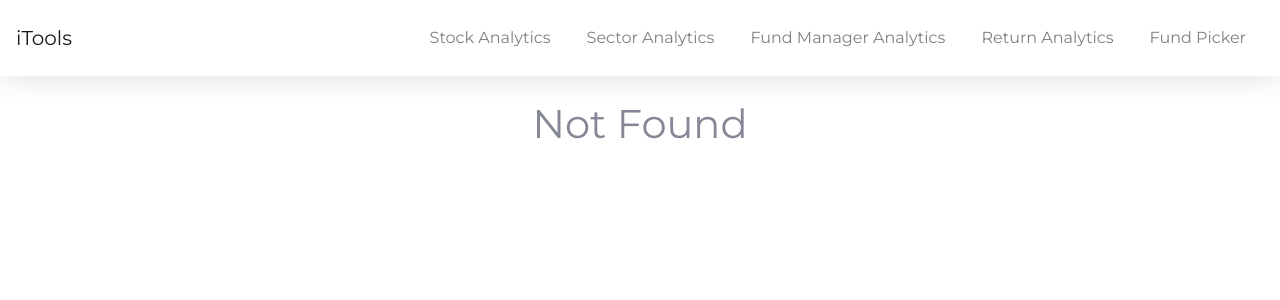
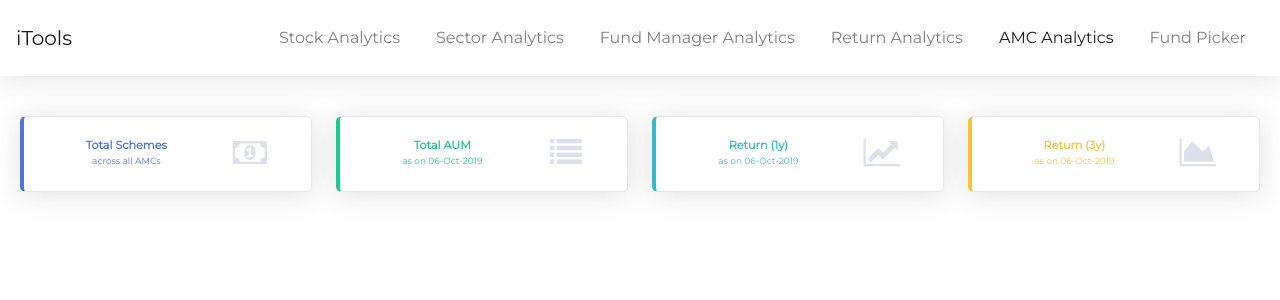
Before and after one commit to ravikiranacharya/itools-client, a React (Create React App) app: page /amc-analytics in a window 1280 px wide. Before the commit this address led to /not-found. Shown: the top 300 px of the page. Built offline with nearby package versions, Linux system fonts and the light colour scheme.

Commit message:
Added amc Analytics component

```diff
--- a/src/App.js
+++ b/src/App.js
@@ -10,6 +10,7 @@ import ReturnAnalytics from "./components/returnanalysis/returnAnalytics";
 import NotFound from "./components/notFound";
 
 import "./App.css";
+import AMCAnalytics from "./components/amcanalytics/amcAnalytics";
 
 class App extends Component {
   render() {
@@ -26,6 +27,7 @@ class App extends Component {
               component={FundManagerAnalytics}
             />
             <Route path="/return-analytics" component={ReturnAnalytics} />
+            <Route path="/amc-analytics" component={AMCAnalytics} />
             <Route path="/not-found" component={NotFound} />
             <Redirect from="/" exact to="/stock-analytics" />
             <Redirect to="/not-found" />
--- /dev/null
+++ b/src/components/amcanalytics/amcAnalytics.jsx
@@ -0,0 +1,11 @@
+import React, { Component } from "react";
+import AMCOverview from "./amcOverview";
+
+class AMCAnalytics extends Component {
+  state = {};
+  render() {
+    return <AMCOverview></AMCOverview>;
+  }
+}
+
+export default AMCAnalytics;
--- /dev/null
+++ b/src/components/amcanalytics/amcOverview.jsx
@@ -0,0 +1,66 @@
+import React, { Component } from "react";
+import Box from "./../common/box";
+
+class AMCOverview extends Component {
+  state = {};
+  render() {
+    return (
+      <div className="row p-2">
+        <div className="col-md-6 col-lg-3 col-sm-6 col-12 pb-sm-2 py-2">
+          <Box
+            highlight="primary"
+            icon="fa-money"
+            title={
+              <React.Fragment>
+                <div>Total Schemes</div>
+                <div className="text-grey-50 small">across all AMCs</div>
+              </React.Fragment>
+            }
+            // value={schemesCount}
+          />
+        </div>
+        <div className="col-md-6 col-lg-3 col-sm-6 col-12 pb-sm-2 py-2">
+          <Box
+            highlight="success"
+            icon="fa-list"
+            title={
+              <React.Fragment>
+                <div>Total AUM</div>
+                <div className="text-grey-50 small">as on 06-Oct-2019</div>
+              </React.Fragment>
+            }
+            // value={aum + aumDenomination}
+          />
+        </div>
+        <div className="col-md-6 col-lg-3 col-sm-6 col-12 pb-sm-2 py-2">
+          <Box
+            highlight="info"
+            icon="fa-line-chart"
+            title={
+              <React.Fragment>
+                <div>Return (1y)</div>
+                <div className="text-grey-50 small">as on 06-Oct-2019</div>
+              </React.Fragment>
+            }
+            // value={topInvestor.investedAmount + topInvestor.denomination}
+          />
+        </div>
+        <div className="col-md-6 col-lg-3 col-sm-6 col-12 pb-sm-2 py-2">
+          <Box
+            highlight="warning"
+            icon="fa-area-chart"
+            title={
+              <React.Fragment>
+                <div>Return (3y)</div>
+                <div className="text-grey-50 small">as on 06-Oct-2019</div>
+              </React.Fragment>
+            }
+            // value={maximumDependant.weightage + "%"}
+          />
+        </div>
+      </div>
+    );
+  }
+}
+
+export default AMCOverview;
--- a/src/components/common/easyTooltip.jsx
+++ b/src/components/common/easyTooltip.jsx
@@ -1,7 +1,6 @@
 import React, { Component } from "react";
 
 import Tooltip from "@material-ui/core/Tooltip";
-import Icon from "@material-ui/core/Icon";
 
 class EasyTooltip extends Component {
   state = {};
--- a/src/components/common/navBar.jsx
+++ b/src/components/common/navBar.jsx
@@ -76,6 +76,16 @@ class NavBar extends Component {
               <NavLink
                 activeClassName="active"
                 className="nav-item nav-link"
+                to="/amc-analytics"
+                onClick={this.toggleMenu}
+              >
+                AMC Analytics
+              </NavLink>
+            </li>
+            <li>
+              <NavLink
+                activeClassName="active"
+                className="nav-item nav-link"
                 to="/fund-picker"
                 onClick={this.toggleMenu}
               >
--- /dev/null
+++ b/src/services/amcAnalytics.js
@@ -0,0 +1,6 @@
+import httpHelpers from "./utils/httpHelpers";
+import config from "../config.json";
+
+const apiEndpoint = `${config.apiUrl}/stocks`;
+
+export async function fetchAMCUniversalOverview() {}
```
